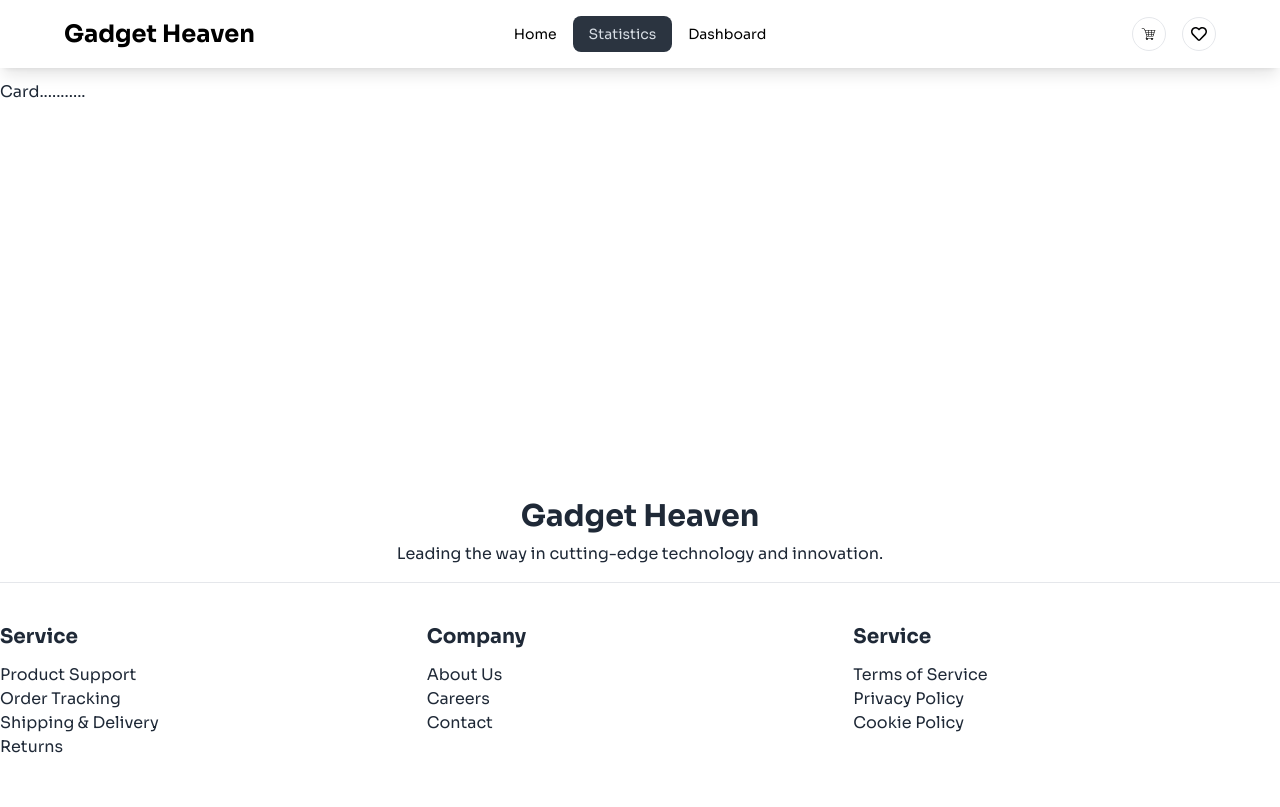
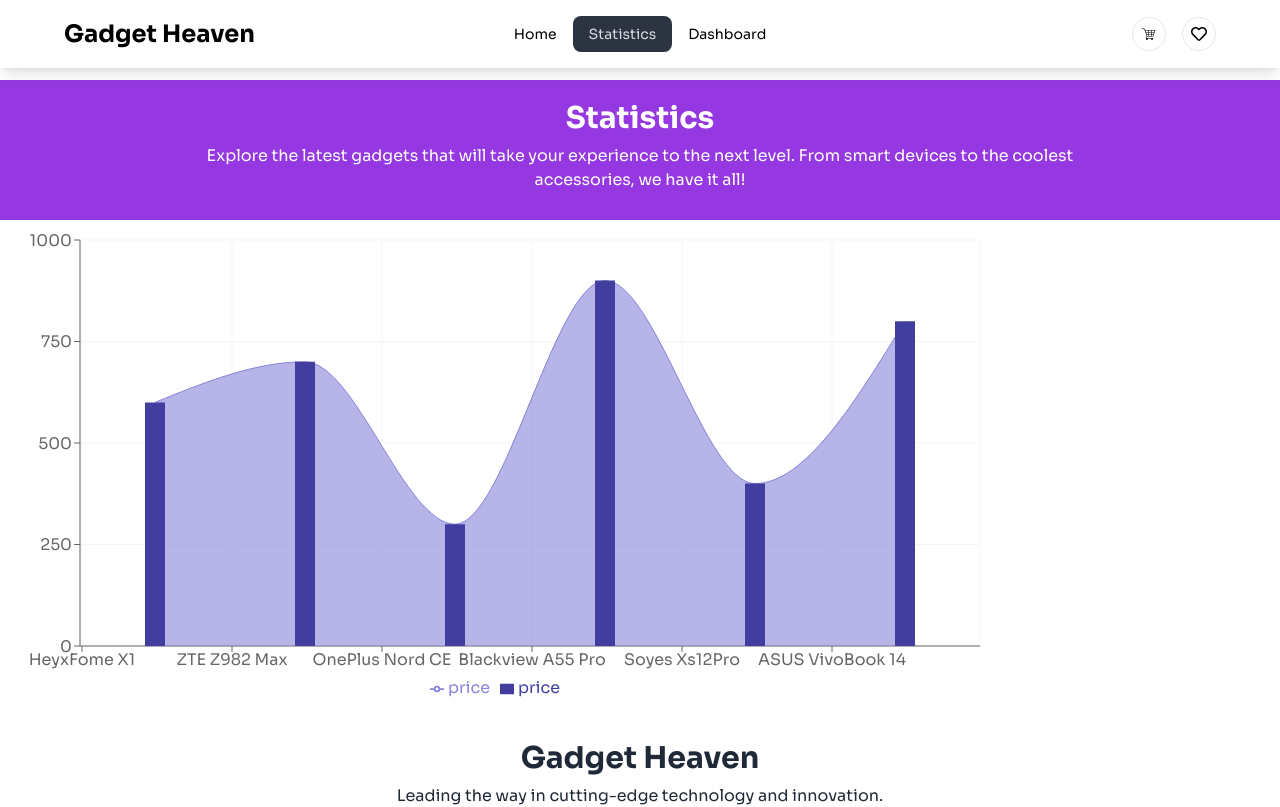
Before and after one commit to abdur-rhaman-babu/gadget-heaven, a React (Vite) app: page /statistics in a window 1280 px wide. Shown: the top 807 px of the page. Built offline with nearby package versions, Linux system fonts and the light colour scheme.

Commit message:
rechart implement

```diff
--- a/package.json
+++ b/package.json
@@ -17,7 +17,8 @@
     "react-rating-stars-component": "^2.2.0",
     "react-router-dom": "^6.27.0",
     "react-tabs": "^6.0.2",
-    "react-toastify": "^10.0.6"
+    "react-toastify": "^10.0.6",
+    "recharts": "^2.13.3"
   },
   "devDependencies": {
     "@eslint/js": "^9.13.0",
--- a/src/Pages/Dashboard/Dashboard.jsx
+++ b/src/Pages/Dashboard/Dashboard.jsx
@@ -39,12 +39,18 @@ const Dashboard = () => {
 
   return (
     <div className="-z-50">
+      <div className="text-center bg-[#9538e2] text-white py-5">
+        <h1 className="font-bold text-3xl">Dashboard</h1>
+        <p className="my-2 lg:px-48 px-5">Explore the latest gadgets that will take your experience to the next level. From smart devices to the coolest accessories, we have it all!</p>
+      </div>
       <div className="text-center">
         <Tabs>
+          <div className="bg-[#9538e2] text-white">
           <TabList>
             <Tab>Cart</Tab>
             <Tab>Wishlist</Tab>
           </TabList>
+          </div>
 
           <TabPanel>
             <div>
@@ -75,6 +81,7 @@ const Dashboard = () => {
             </div>
           </TabPanel>
           <TabPanel>
+          <p className="font-bold text-xl text-left">Wishlist</p>
             <div className="space-y-5 mt-5">
               {wishlist.map((cart) => (
                 <Wishlist
--- a/src/Pages/Statistics/Statistics.jsx
+++ b/src/Pages/Statistics/Statistics.jsx
@@ -1,8 +1,89 @@
-
+import { useLoaderData } from 'react-router-dom';
+import {
+  ComposedChart,
+  Line,
+  Area,
+  Bar,
+  XAxis,
+  YAxis,
+  CartesianGrid,
+  Tooltip,
+  Legend,
+  Scatter,
+} from 'recharts';
 const Statistics = () => {
+  const products = useLoaderData()
+  console.log(products)
+  const data = [
+    {
+      name: 'Page A',
+      uv: 590,
+      pv: 800,
+      amt: 1400,
+      cnt: 490,
+    },
+    {
+      name: 'Page B',
+      uv: 868,
+      pv: 967,
+      amt: 1506,
+      cnt: 590,
+    },
+    {
+      name: 'Page C',
+      uv: 1397,
+      pv: 1098,
+      amt: 989,
+      cnt: 350,
+    },
+    {
+      name: 'Page D',
+      uv: 1480,
+      pv: 1200,
+      amt: 1228,
+      cnt: 480,
+    },
+    {
+      name: 'Page E',
+      uv: 1520,
+      pv: 1108,
+      amt: 1100,
+      cnt: 460,
+    },
+    {
+      name: 'Page F',
+      uv: 1400,
+      pv: 680,
+      amt: 1700,
+      cnt: 380,
+    },
+  ];
   return (
     <div>
-      <h1>Card...........</h1>
+     <div className="text-center bg-[#9538e2] text-white py-5">
+        <h1 className="font-bold text-3xl">Statistics</h1>
+        <p className="my-2 lg:px-48 px-5">Explore the latest gadgets that will take your experience to the next level. From smart devices to the coolest accessories, we have it all!</p>
+      </div>
+
+        <ComposedChart
+          width={1000}
+          height={500}
+          data={products.slice(0,6)}
+          margin={{
+            top: 20,
+            right: 20,
+            bottom: 20,
+            left: 20,
+          }}
+        >
+          <CartesianGrid stroke="#f5f5f5" />
+          <XAxis dataKey="product_title" scale="band" />
+          <YAxis dataKey='price' />
+          <Tooltip />
+          <Legend />
+          <Area type="monotone" dataKey="price" fill="#8884d8" stroke="#8884d8" />
+          <Bar dataKey="price" barSize={20} fill="#413ea0" />
+        </ComposedChart>
     </div>
   );
 };
--- a/src/Routes/Routes.jsx
+++ b/src/Routes/Routes.jsx
@@ -43,12 +43,12 @@ const router = createBrowserRouter([
             },
             {
                 path:'/statistics',
-                element:<Statistics/>
+                element:<Statistics/>,
+                loader: ()=> fetch('../products.json')
             },
             {
                 path:'/dashboard',
                 element:<Dashboard/>,
-                loader: ()=> fetch('../products.json')
             },
 
             {
--- a/src/components/Wishlist/Wishlist.jsx
+++ b/src/components/Wishlist/Wishlist.jsx
@@ -1,20 +1,25 @@
-import { TiDeleteOutline } from "react-icons/ti";
+import { TiDeleteOutline, TiShoppingCart } from "react-icons/ti";
 
-
-const Wishlist = ({product, handleRemoveFromWishlist }) => {
-    const { product_image, product_title, price, product_id, description } =
+const Wishlist = ({ product, handleRemoveFromWishlist }) => {
+  const { product_image, product_title, price, product_id, description } =
     product;
-    return (
-        <div className=" flex gap-5 border p-5 rounded-lg text-left bg-gray-100 relative">
+  return (
+    <div className=" flex gap-5 border p-5 rounded-lg text-left bg-gray-100 relative">
       <img
         className=" bg-white px-16 py-10 rounded-lg h-48 w-2/6"
         src={product_image}
         alt=""
       />
-      <div className="">
+      <div>
         <h3 className="font-bold text-xl mt-5">{product_title}</h3>
         <p className="mt-5">{description}</p>
         <p className="font-medium text-gray-500 mt-2">Price: ${price}</p>
+      <button
+        className="flex bg-[#9538E2] items-center rounded-full px-5 py-2 gap-2"
+      >
+        <p className="font-bold text-white">Add To Cart</p>
+        <TiShoppingCart className="text-white " size={25} />
+      </button>
       </div>
       <button
         onClick={() => handleRemoveFromWishlist(product_id)}
@@ -23,7 +28,7 @@ const Wishlist = ({product, handleRemoveFromWishlist }) => {
         <TiDeleteOutline size={25} />
       </button>
     </div>
-    );
+  );
 };
 
 export default Wishlist;
--- a/src/index.css
+++ b/src/index.css
@@ -6,3 +6,7 @@
 body{
     font-family: "Sora", sans-serif;
   }
+
+html{
+  overflow: scroll;
+}
```
Also changed, not shown: 1 other file (tests, documents, lock files or other folders).
